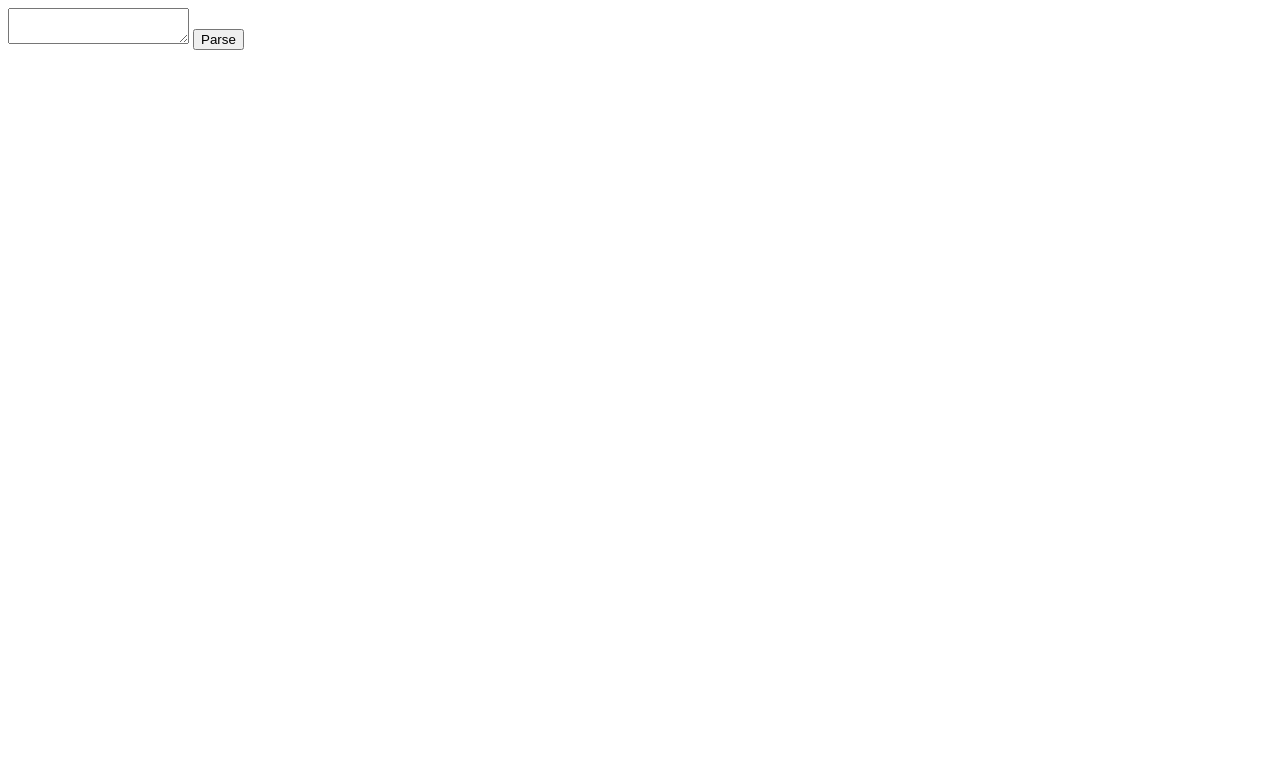
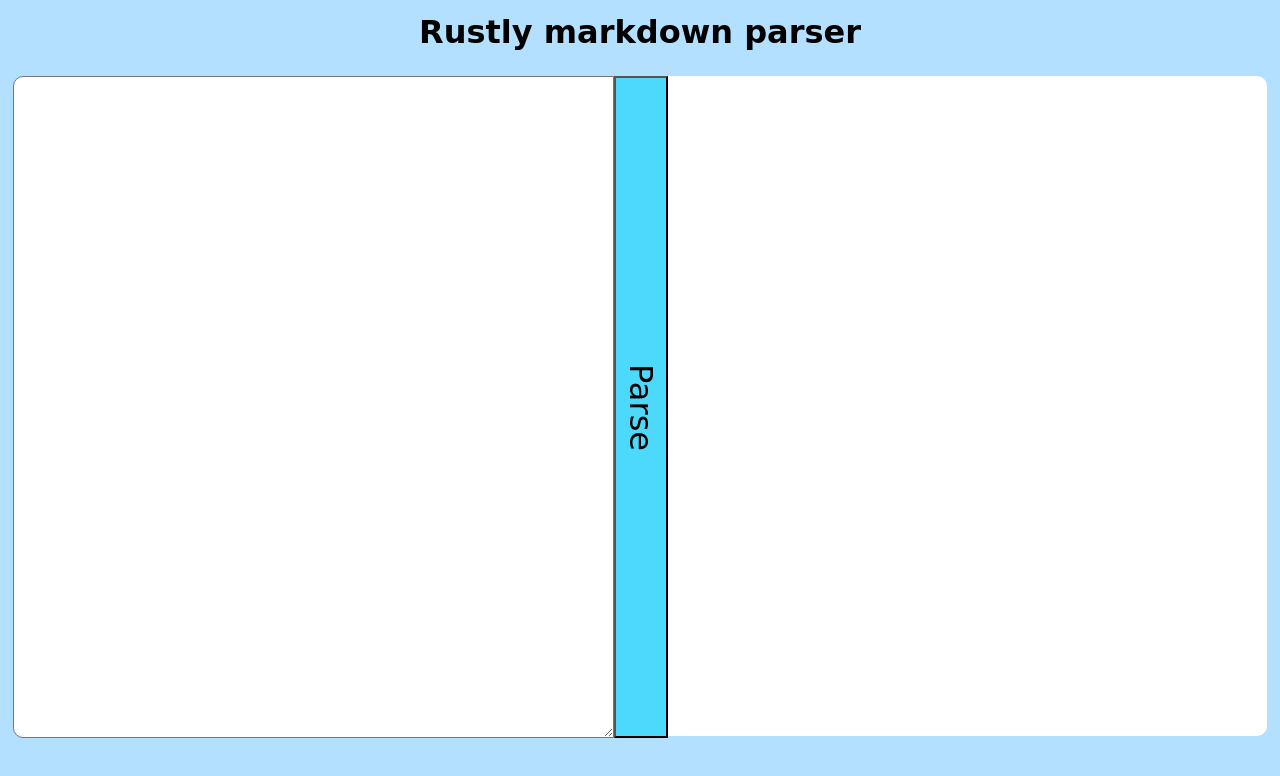
Before and after one commit to Jitulteron7/rust_wasm_md_parser, a website built with webpack: page index.html in a window 1280 px wide. Built offline with nearby package versions, Linux system fonts and the light colour scheme; a web font is replaced by a local one.

Commit message:
styleing

```diff
--- /dev/null
+++ b/index.css
@@ -0,0 +1,59 @@
+body,
+form,
+fieldset,
+ol,
+ul,
+li,
+h1,
+h2,
+h3,
+h4,
+h5,
+h6,
+p {
+  margin: 0;
+  padding: 0;
+}
+
+body{
+
+    background-color: #b4e0ff;
+}
+
+#title{
+    margin: 1%;
+    font-family: 'Pushster', cursive;
+}
+
+.container {
+    display: flex;
+    padding: 1%;
+    /* width: 100%;
+    height: 100%; */
+}
+
+#markdown {
+  width: 100%;
+  height: 80vh;
+  padding:10px;
+  border-bottom-left-radius:10px;
+  border-top-left-radius:10px;
+}
+
+#output{
+    border-bottom-right-radius:10px;
+    border-top-right-radius:10px;
+    padding:10px;
+    width:100%;
+    height: 80vh;
+    background-color: #fff;
+}
+#parse{
+    background-color: #4dd9fc;
+}
+#parse p{
+    font-family: 'Pushster', cursive;
+    writing-mode:vertical-lr;
+    text-orientation: mixed;
+    font-size:2rem;
+}
--- a/index.html
+++ b/index.html
@@ -1,15 +1,23 @@
 <!DOCTYPE html>
 <html lang="en">
   <head>
-    <meta charset="UTF-8">
-    <meta http-equiv="X-UA-Compatible" content="IE=edge">
-    <meta name="viewport" content="width=device-width, initial-scale=1.0">
+    <meta charset="UTF-8" />
+    <meta http-equiv="X-UA-Compatible" content="IE=edge" />
+    <meta name="viewport" content="width=device-width, initial-scale=1.0" />
     <title>Wasm markdown parser</title>
+    <link rel="preconnect" href="https://fonts.googleapis.com">
+<link rel="preconnect" href="https://fonts.gstatic.com" crossorigin>
+<link href="https://fonts.googleapis.com/css2?family=Pushster&display=swap" rel="stylesheet">
+    <link rel="stylesheet" href="index.css" />
   </head>
   <body>
+      <center><h1 id="title">Rustly markdown parser</h1> </center>
+    <div class="container">
       <textarea id="markdown"></textarea>
-    <button id="parse">Parse</button>
+      <button id="parse"><p>Parse</p></button>
       <div id="output"></div>
+    </div>
+
     <script src="./index.js"></script>
   </body>
 </html>
```
Lines whose indentation alone changed are shown as unchanged.
